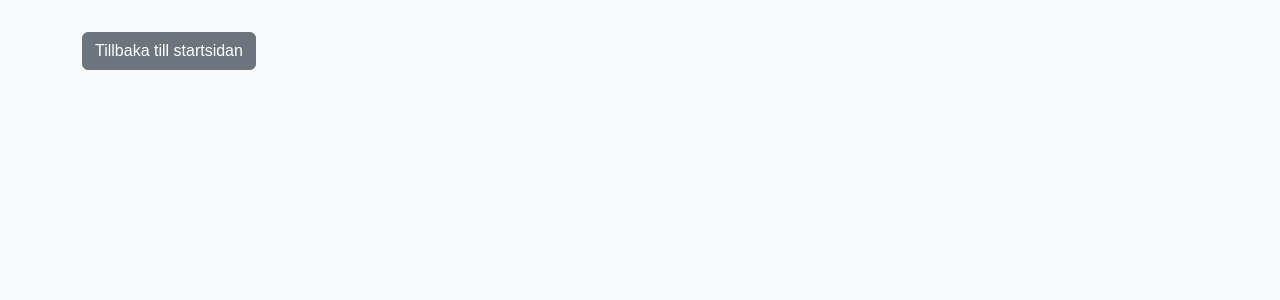
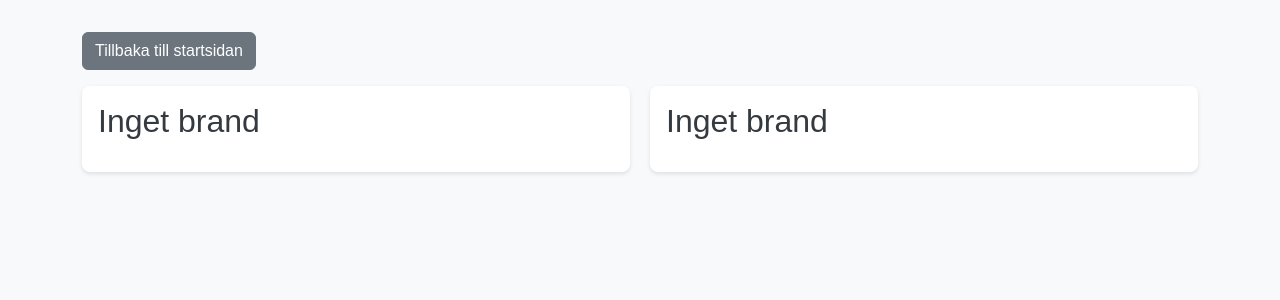
Before and after one commit to mewset/lagerhantering, a Flask app: page /dashboard in a window 1280 px wide. Shown: the top 300 px of the page. Run offline with Flask 3, Linux system fonts and the light colour scheme; data that the repository does not hold is empty.

Commit message:
fixed styling in dashboard and UX

```diff
--- a/static/js/dashboard.js
+++ b/static/js/dashboard.js
@@ -1,5 +1,3 @@
-// @ts-nocheck
-
 document.addEventListener('DOMContentLoaded', function() {
     loadDashboard();
 });
@@ -8,10 +6,6 @@ function loadDashboard() {
     fetch('/api/inventory')
         .then(response => response.json())
         .then(data => {
-            const dashboard = document.getElementById('dashboard');
-            dashboard.innerHTML = '';
-
-            // Gruppera data först per Brand, sedan per product_family
             const brands = {};
             data.forEach(item => {
                 const brand = item.Brand || 'Okänd'; // Hantera fall där Brand saknas
@@ -24,23 +18,40 @@ function loadDashboard() {
                 brands[brand][item.product_family].push(item);
             });
 
-            // Rendera varje Brand separat
-            Object.keys(brands).forEach(brand => {
-                const brandDiv = document.createElement('div');
-                brandDiv.className = 'mb-4';
+            // Hämta de två första brandsen
+            const brandKeys = Object.keys(brands);
+            const brandLeft = brandKeys[0] || 'Inget brand'; // Första brand
+            const brandRight = brandKeys[1] || 'Inget brand'; // Andra brand
 
-                const brandTitle = document.createElement('h2');
-                brandTitle.textContent = brand;
-                brandDiv.appendChild(brandTitle);
+            // Uppdatera titlarna för vänster och höger del
+            document.getElementById('brandLeftTitle').textContent = brandLeft;
+            document.getElementById('brandRightTitle').textContent = brandRight;
 
-                const familyKeys = Object.keys(brands[brand]);
+            // Rendera vänster del (första brand)
+            renderBrandSection('brandLeftContent', brands[brandLeft]);
+
+            // Rendera höger del (andra brand)
+            renderBrandSection('brandRightContent', brands[brandRight]);
+        })
+        .catch(error => {
+            console.error('Fel vid laddning av dashboard:', error);
+            document.getElementById('dashboard').innerHTML = '<p class="text-danger">Kunde inte ladda dashboard.</p>';
+        });
+}
+
+// Funktion för att rendera en brand-sektion med tre kolumner
+function renderBrandSection(sectionId, brandData) {
+    const section = document.getElementById(sectionId);
+    section.innerHTML = ''; // Rensa innehållet
+
+    const familyKeys = Object.keys(brandData);
     for (let i = 0; i < familyKeys.length; i += 3) {
         const rowGroup = familyKeys.slice(i, i + 3);
         const rowDiv = document.createElement('div');
         rowDiv.className = 'row mb-3';
 
         rowGroup.forEach(family => {
-                        const items = brands[brand][family];
+            const items = brandData[family];
             const colDiv = document.createElement('div');
             colDiv.className = 'col-md-4';
 
@@ -67,14 +78,6 @@ function loadDashboard() {
             rowDiv.appendChild(colDiv);
         });
 
-                    brandDiv.appendChild(rowDiv);
+        section.appendChild(rowDiv);
     }
-
-                dashboard.appendChild(brandDiv);
-            });
-        })
-        .catch(error => {
-            console.error('Fel vid laddning av dashboard:', error);
-            document.getElementById('dashboard').innerHTML = '<p class="text-danger">Kunde inte ladda dashboard.</p>';
-        });
 }
--- a/templates/dashboard.html
+++ b/templates/dashboard.html
@@ -4,7 +4,7 @@
     <meta charset="UTF-8">
     <meta name="viewport" content="width=device-width, initial-scale=1.0">
     <title>Dashboard - Lagerhantering</title>
-    <link href="https://cdn.jsdelivr.net/npm/bootstrap@5.3.3/dist/css/bootstrap.min.css" rel="stylesheet" integrity="sha384-QWTKZyjpPEjISv5WaRU9OFeRpok6YctnYmDr5pNlyT2bRjXh0JMhjY6hW+ALEwIH" crossorigin="anonymous">
+    <link href="https://cdn.jsdelivr.net/npm/bootstrap@5.3.3/dist/css/bootstrap.min.css" rel="stylesheet">
     <style>
         body {
             background-color: #f8f9fa;
@@ -13,19 +13,27 @@
         .container {
             margin-top: 2rem;
         }
-        .family-card {
+        .dashboard-section {
+            display: flex;
+            gap: 20px; /* Avstånd mellan vänster och höger del */
+        }
+        .brand-section {
+            flex: 1; /* Båda sektionerna tar lika mycket plats */
             background-color: white;
             padding: 1rem;
             border-radius: 8px;
             box-shadow: 0 2px 4px rgba(0, 0, 0, 0.1);
+        }
+        .family-card {
             margin-bottom: 1rem;
-            height: 100%;
         }
         .low { background-color: #f8d7da; }
         .mid { background-color: #fff3cd; }
         .high { background-color: #d4edda; }
         .spare-part {
             margin-bottom: 0.5rem;
+            padding: 0.5rem;
+            border-radius: 4px;
         }
         h2 {
             color: #343a40;
@@ -36,11 +44,22 @@
 <body>
     <div class="container">
         <a href="/" class="btn btn-secondary mb-3">Tillbaka till startsidan</a>
-        <div id="dashboard" class="row"></div>
+        <div class="dashboard-section">
+            <!-- Vänster del: Första brand -->
+            <div class="brand-section" id="brandLeft">
+                <h2 id="brandLeftTitle">Brand 1</h2>
+                <div class="row" id="brandLeftContent"></div>
+            </div>
+
+            <!-- Höger del: Andra brand -->
+            <div class="brand-section" id="brandRight">
+                <h2 id="brandRightTitle">Brand 2</h2>
+                <div class="row" id="brandRightContent"></div>
+            </div>
+        </div>
     </div>
 
-    <script src="https://cdn.jsdelivr.net/npm/@popperjs/core@2.11.8/dist/umd/popper.min.js" integrity="sha384-I7E8VVD/ismYTF4hNIPjVp/Zjvgyol6VFvRkX/vR+Vc4jQkC+hVqc2pM8ODewa9r" crossorigin="anonymous"></script>
-    <script src="https://cdn.jsdelivr.net/npm/bootstrap@5.3.3/dist/js/bootstrap.min.js" integrity="sha384-0pUGZvbkm6XF6gxjEnlmuGrJXVbNuzT9qBBavbLwCsOGabYfZo0T0to5eqruptLy" crossorigin="anonymous"></script>
+    <script src="https://cdn.jsdelivr.net/npm/bootstrap@5.3.3/dist/js/bootstrap.bundle.min.js"></script>
     <script src="/static/js/dashboard.js"></script>
 </body>
 </html>
```
Lines whose indentation alone changed are shown as unchanged.
